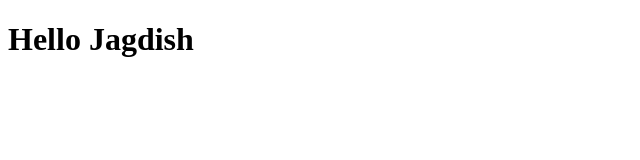
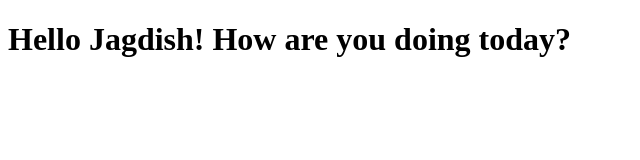
Before and after one commit to Preetiratkal/Practice-Test, a plain HTML site: page site/index.html in a window 1280 px wide. Shown: the whole page, without its empty margins (0-640 px from the left). Drawn offline with Linux system fonts and the light colour scheme.

Commit message:
changes to my page

```diff
--- a/site/index.html
+++ b/site/index.html
@@ -4,6 +4,6 @@
 	<title>Hello Preeti!</title>
 </head>
 <body>
-<h1>Hello Jagdish</h1>
+<h1>Hello Jagdish! How are you doing today?</h1>
 </body>
 </html>
```
